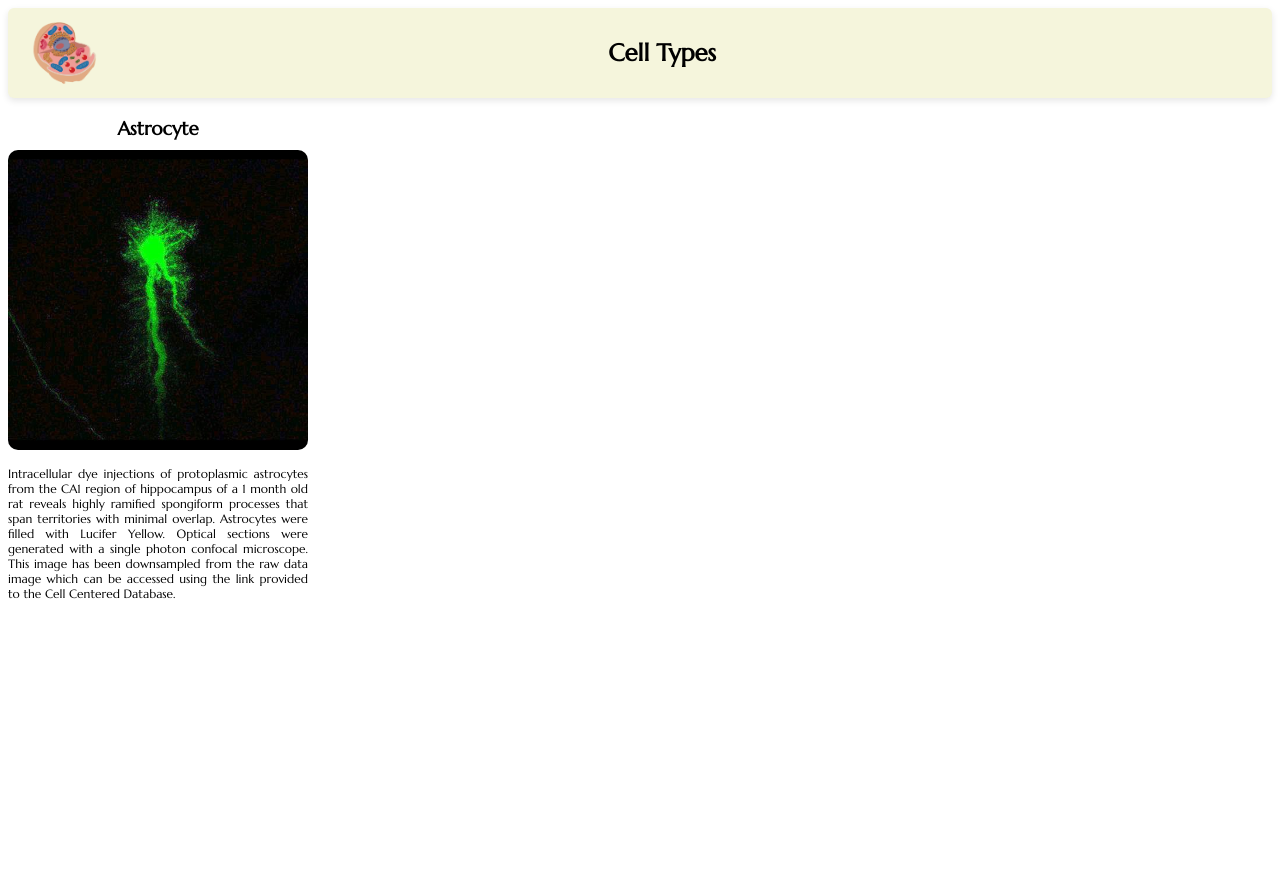
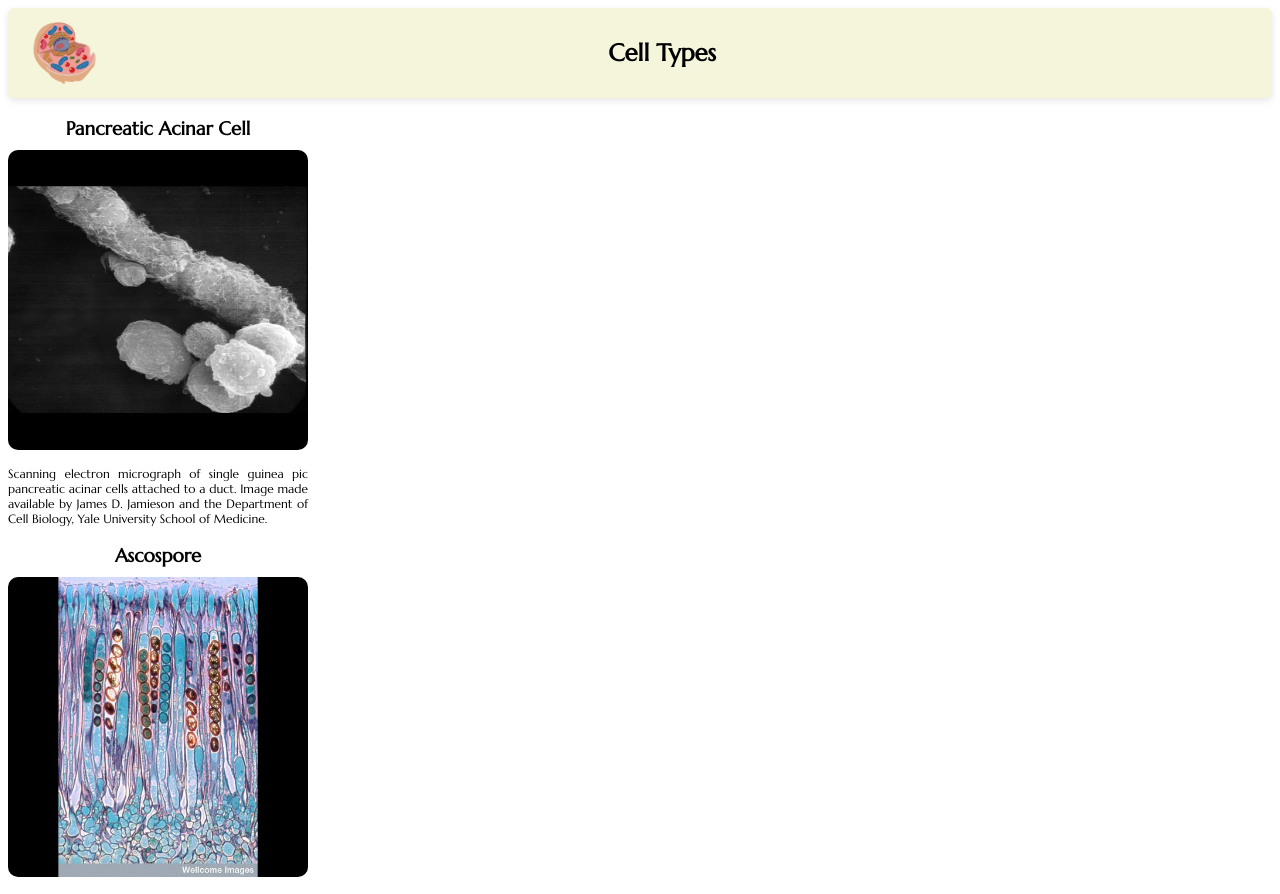
Before and after one commit to jsgith/ReactTraining, a React (Create React App) app in the folder cell_types/: page / in a window 1280 px wide. Shown: the top 894 px of the page. Before the commit the page ends 800 px from the top, so only its background shows below. Built offline with nearby package versions, Linux system fonts and the light colour scheme.

Commit message:
Get data and show all the cells

```diff
--- a/cell_types/src/App.js
+++ b/cell_types/src/App.js
@@ -1,12 +1,20 @@
 import './App.css';
 import Navbar from './components/Navbar';
 import Cell from './components/Cell';
+import data from './data';
 
 function App() {
+
+  const cells = data.map(cell => {
+    return <Cell cellName = {cell.cellName}
+                 img = {`../../images/${cell.image}`}
+                 description = {cell.description}/>
+  })
+
   return (
     <div className="App">
       <Navbar/>
-      <Cell/>
+      {cells}
     </div>
   );
 }
--- a/cell_types/src/components/Cell.js
+++ b/cell_types/src/components/Cell.js
@@ -1,11 +1,11 @@
 import React from 'react'
 
-export default function Cell() {
+export default function Cell(props) {
      return (
         <div className='cell'>
-            <h3 className='cell--name'>Astrocyte</h3>
-            <img  src="../../images/astrocyte.jpg" className='cell--img'/>
-            <p className='description'>Intracellular dye injections of protoplasmic astrocytes from the CA1 region of hippocampus of a 1 month old rat reveals highly ramified spongiform processes that span territories with minimal overlap. Astrocytes were filled with Lucifer Yellow. Optical sections were generated with a single photon confocal microscope. This image has been downsampled from the raw data image which can be accessed using the link provided to the Cell Centered Database.</p>
+            <h3 className='cell--name'>{props.cellName}</h3>
+            <img  src={`../../images/${props.img}`} className='cell--img'/>
+            <p className='description'>{props.description}</p>
         </div>
      )
 }
--- a/cell_types/src/data.js
+++ b/cell_types/src/data.js
@@ -3,31 +3,37 @@ export default [
     {
         id: 1,
         cellName: "Pancreatic Acinar Cell",
+        image: "pancreatic+acinar+cell.jpg",
         description: "Scanning electron micrograph of single guinea pic pancreatic acinar cells attached to a duct. Image made available by James D. Jamieson and the Department of Cell Biology, Yale University School of Medicine."
     },
     {
         id: 2,
         cellName: "Ascospore",
+        image: "ascospore.jpg",
         description: "A light micrograph of a thin slice through a cup fungus called Peziza. It grows on decaying wood and organic matter and reproduces itself by producing ascospores. This section shows the fungus' spore containers (asci) each with eight ascospores (shown in brown). As the spores mature, fluid builds up behind them; when the pressure gets too much the tops of the asci open and the spores are flung out into the air. They can cause allergy and irritation in humans including conditions such as dermatitis and hypersensitivity pneumonitis (a condition of the lungs)."
     },
     {
         id: 3,
         cellName: "Astrocyte",
+        image: "astrocyte.jpg",
         description: "Intracellular dye injections of protoplasmic astrocytes from the CA1 region of hippocampus of a 1 month old rat reveals highly ramified spongiform processes that span territories with minimal overlap. Astrocytes were filled with Lucifer Yellow. Optical sections were generated with a single photon confocal microscope. This image has been downsampled from the raw data image which can be accessed using the link provided to the Cell Centered Database."
     },
     {
         id: 4,
         cellName: "Astrocyte of the Hippocampus",
+        image: "astrocyte+of+the+hippocampus.jpg",
         description: "Maximum intensity projection of an optical section series of a protoplasmic astrocyte injected with Lucifer Yellow from the hippocampal area CA1 in a 1 week old male rat. For more information, see: Bushong et al. Maturation of astrocyte morphology and the establishment of astrocyte domains during postnatal hippocampal development. Int J Dev Neurosci. 2004 Apr;22(2):73-86. This image has been downsampled from the raw data image which can be accessed using the link provided to the Cell Centered Database."
     },
     {
         id: 5,
         cellName: "Basket Cell",
+        image: "basket+cell.jpg",
         description: "Maximum intensity projection of an optical section series of a basket cell from the rat cerebellar vermis. This cell was labeled by intracellular injection of lucifer yellow, and imaged using Biorad MRC 1024 confocal with a 40X, NA 1.4 objective. This image has been downsampled from the raw data image which can be accessed using the link provided to the Cell Centered Database."
     },
     {
         id: 6,
         cellName: "Erythrocyte",
+        image: "erythrocyte.jpg",
         description: "Red blood cells (erythrocytes). This image of human red blood cells obtained by scanning electron microscopy, revealing their characteristic biconcave shape."
     }
 ]
```
